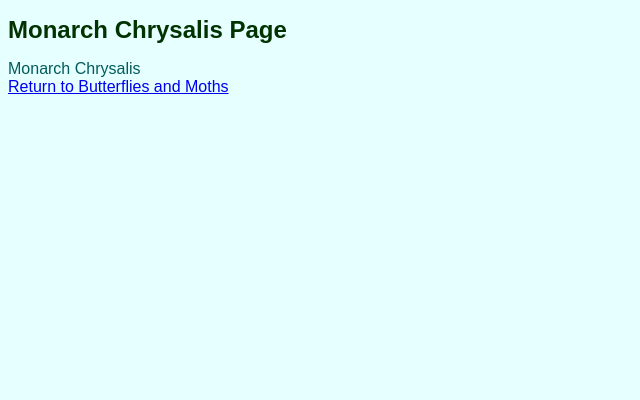
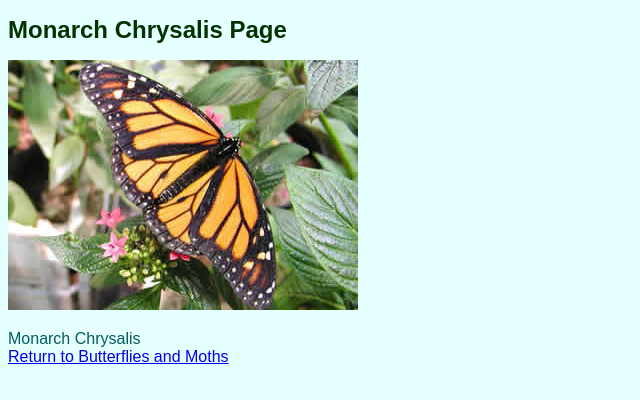
Before and after one commit to mg075786/webDevPractice5, a plain HTML site: page Chrysalis.html in a window 1280 px wide. Shown: the whole page, without its empty margins (0-640 px from the left). Drawn offline with Linux system fonts and the light colour scheme.

Commit message:
update commit.main

```diff
--- a/Chrysalis.html
+++ b/Chrysalis.html
@@ -27,8 +27,10 @@ h1{
 
 <h1>Monarch Chrysalis Page</h1>
 
-<!-- Insert Fullsize Image here -->
-<p>         </p>
+
+<p>
+	<img src="Images/Fullsize/MonarchLg.jpg" alt="Monarch Butterfly" width="350" height="250">
+</p>
 
 
 <p>Monarch Chrysalis <br />
```
Also changed, not shown: Fritillary.html (+4 -2 lines), Monarch.html (+2 -2 lines).
